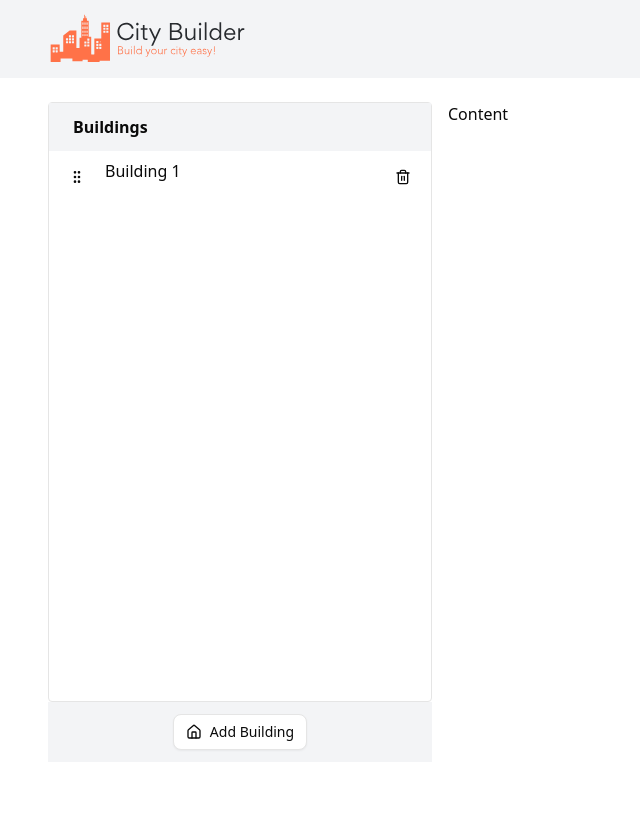
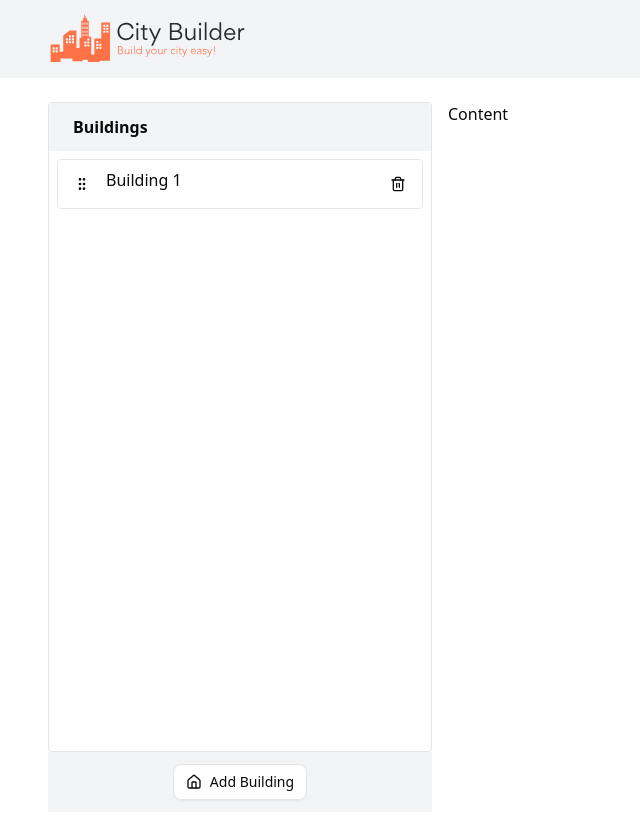
Before and after one commit to dhwind/city-builder, a Next.js app: page /en in a window 1280 px wide. Both pictures are taken after a click on the button "Add Building". Shown: the whole page, without its empty margins (0-640 px from the left). Before the commit the page ends 800 px from the top, so only its background shows below. Built offline with nearby package versions, Linux system fonts and the light colour scheme.

Commit message:
implemented sorted drag & drop feature

```diff
--- a/package.json
+++ b/package.json
@@ -13,6 +13,9 @@
     "prepare": "husky"
   },
   "dependencies": {
+    "@dnd-kit/core": "^6.3.1",
+    "@dnd-kit/sortable": "^10.0.0",
+    "@dnd-kit/utilities": "^3.2.2",
     "@radix-ui/react-dropdown-menu": "^2.1.6",
     "@radix-ui/react-slot": "^1.1.2",
     "@tanstack/react-query": "^5.66.9",
--- a/src/app/[locale]/layout.tsx
+++ b/src/app/[locale]/layout.tsx
@@ -1,11 +1,10 @@
 import React from 'react';
-import pick from 'lodash/pick';
 import { Roboto } from 'next/font/google';
-import { NextIntlClientProvider, useMessages } from 'next-intl';
 import ReactQueryProvider from '@/providers/react-query';
 
 import '@/styles/globals.css';
 
+import ClientTranslationsProvider from '@/providers/client-translations';
 import Header from './header';
 
 const roboto = Roboto({
@@ -15,23 +14,15 @@ const roboto = Roboto({
 
 type RootLayoutProps = Readonly<{
   children: React.ReactNode;
-  params: { locale: string };
+  params: Promise<{ locale: string }>;
 }>;
 
-const RootLayout: React.FC<RootLayoutProps> = ({
-  children,
-  params: { locale },
-}) => {
-  const messages = useMessages();
+const RootLayout: React.FC<RootLayoutProps> = async ({ children, params }) => {
+  const { locale } = await params;
 
   return (
     <ReactQueryProvider>
-      <NextIntlClientProvider
-        messages={
-          // … and provide the relevant messages
-          pick(messages, 'builder')
-        }
-      >
+      <ClientTranslationsProvider>
         <html lang={locale}>
           <body className={`${roboto.variable} antialiased`}>
             <Header />
@@ -40,7 +31,7 @@ const RootLayout: React.FC<RootLayoutProps> = ({
             </main>
           </body>
         </html>
-      </NextIntlClientProvider>
+      </ClientTranslationsProvider>
     </ReactQueryProvider>
   );
 };
--- a/src/app/[locale]/page.tsx
+++ b/src/app/[locale]/page.tsx
@@ -2,7 +2,7 @@ import { getTranslations } from 'next-intl/server';
 import Builder from '@/features/builder';
 
 type Params = {
-  params: { locale: string };
+  params: Promise<{ locale: string }>;
 };
 
 export async function generateMetadata({ params }: Params): Promise<{
--- a/src/features/builder/components/cards/buildings-card-item.tsx
+++ b/src/features/builder/components/cards/buildings-card-item.tsx
@@ -1,8 +1,11 @@
 import { GripVertical } from 'lucide-react';
 import { Trash2 } from 'lucide-react';
+import { useSortable } from '@dnd-kit/sortable';
+import { CSS } from '@dnd-kit/utilities';
 import { Button } from '@/components/ui/button';
 import { Building } from '@/types/builder';
 import { useBuilderStore } from '@/store/builder';
+import { cn } from '@/lib/utils';
 
 type ComponentProps = {
   building: Building;
@@ -11,17 +14,52 @@ type ComponentProps = {
 const BuildingsCardItem: React.FC<ComponentProps> = ({ building }) => {
   const { removeBuilding } = useBuilderStore();
 
+  const {
+    attributes,
+    listeners,
+    transform,
+    transition,
+    isDragging,
+    setNodeRef,
+    setActivatorNodeRef,
+  } = useSortable({
+    id: building.uuid,
+  });
+
+  const style = {
+    transform: CSS.Transform.toString(transform),
+    transition,
+  };
+
   return (
-    <li className="w-full p-2 hover:bg-gray-50 flex gap-x-2">
+    <li
+      id={`building-card-${building.uuid}`}
+      className={`w-full p-2 border rounded hover:bg-gray-50 flex gap-x-2 ${isDragging ? 'opacity-[.4] bg-gray-50' : ''}`}
+      ref={setNodeRef}
+      style={style}
+    >
       <div>
-        <Button variant="ghost" className="cursor-grab">
+        <Button
+          variant="ghost"
+          className={cn(
+            '!h-auto !p-2',
+            isDragging ? 'cursor-grabbing' : 'cursor-grab',
+          )}
+          ref={setActivatorNodeRef}
+          {...attributes}
+          {...listeners}
+        >
           <GripVertical size={24} />
         </Button>
       </div>
       <div className="flex flex-col w-full">
         <div className="flex justify-between gap-x-2">
           <div>{building.name}</div>
-          <Button variant="ghost" onClick={() => removeBuilding(building.uuid)}>
+          <Button
+            variant="ghost"
+            className="!h-auto !p-2"
+            onClick={() => removeBuilding(building.uuid)}
+          >
             <Trash2 size={24} />
           </Button>
         </div>
--- a/src/features/builder/components/cards/buildings-cards-list.tsx
+++ b/src/features/builder/components/cards/buildings-cards-list.tsx
@@ -3,19 +3,22 @@
 import { House } from 'lucide-react';
 
 import { useTranslations } from 'next-intl';
-import BuildingsCardItem from './buildings-card-item';
+import { UniqueIdentifier } from '@dnd-kit/core';
+import { verticalListSortingStrategy } from '@dnd-kit/sortable';
 import { useBuilderStore } from '@/store/builder';
 import { Button } from '@/components/ui/button';
 import { generateUUID } from '@/utils/uuid';
 import { builderConfig } from '@/config/builder';
 import LoaderLayout from '@/layouts/loader';
+import DndSort from '@/providers/dnd-sort';
+import BuildingsCardItem from './buildings-card-item';
 
 const BuildingsCardsList: React.FC = () => {
   const t = useTranslations('builder');
 
-  const { buildings, pending, addBuilding } = useBuilderStore();
+  const { buildings, pending, addBuilding, setBuildings } = useBuilderStore();
 
-  console.log(addBuilding);
+  const buildingsUuids = buildings.map(b => b.uuid);
 
   const handleAddNewBuilding = () => {
     addBuilding({
@@ -27,17 +30,43 @@ const BuildingsCardsList: React.FC = () => {
     });
   };
 
+  const renderActiveCardOverlay = (activeBuildingUuid: UniqueIdentifier) => {
+    const activeBuilding = buildings.find(b => b.uuid === activeBuildingUuid)!;
+
+    return <BuildingsCardItem building={activeBuilding} />;
+  };
+
+  const handleBuildingCardsDragEnd = (
+    sortedBuildingsUuids: UniqueIdentifier[],
+  ) => {
+    const newBuildings = sortedBuildingsUuids
+      .map(uuid => buildings.find(b => b.uuid === uuid))
+      .filter(b => !!b);
+
+    setBuildings(newBuildings);
+  };
+
   return (
     <section id="buildings-cards" className="col-span-1">
-      <div className="w-full max-h-[600px] h-[600px] border rounded flex flex-col">
+      <div className="border rounded">
         <div className="w-full bg-gray-100 px-6 py-3 font-bold">
           {t('buildings')}
         </div>
+        <div className="w-full max-h-[600px] h-[600px] overflow-y-auto overflow-x-hidden relative p-2">
           <LoaderLayout isLoading={pending}>
-          {buildings?.length > 0 ? (
-            <ul>
-              {buildings!.map(building => (
-                <BuildingsCardItem key={building.uuid} building={building} />
+            <DndSort
+              items={buildingsUuids}
+              strategy={verticalListSortingStrategy}
+              renderActiveItem={renderActiveCardOverlay}
+              onDragEndHandler={handleBuildingCardsDragEnd}
+            >
+              {buildings.length > 0 ? (
+                <ul className="flex flex-col gap-y-2 ">
+                  {buildings?.map(building => (
+                    <BuildingsCardItem
+                      key={building.uuid}
+                      building={building}
+                    />
                   ))}
                 </ul>
               ) : (
@@ -45,7 +74,9 @@ const BuildingsCardsList: React.FC = () => {
                   {t('noBuildings')}
                 </div>
               )}
+            </DndSort>
           </LoaderLayout>
+        </div>
       </div>
       <div className="flex justify-center align-center mt-auto bg-gray-100 px-6 py-3 ">
         <Button variant="outline" onClick={handleAddNewBuilding}>
--- a/src/features/builder/index.tsx
+++ b/src/features/builder/index.tsx
@@ -3,7 +3,7 @@ import BuildingsContent from './components/content/buildings-content';
 
 const Builder: React.FC = () => {
   return (
-    <div className="w-full grid gap-4 grid-cols-1 md:grid-cols-2 lg:grid-cols-3">
+    <div className="w-full grid gap-4 grid-cols-1 md:grid-cols-2 xl:grid-cols-3">
       <BuildingsCardsList />
       <BuildingsContent />
     </div>
--- a/src/layouts/loader.tsx
+++ b/src/layouts/loader.tsx
@@ -29,7 +29,10 @@ const LoaderLayout: React.FC<ComponentProps> = ({
     <>
       {isLoading ? (
         <div
-          className={cn('flex items-center justify-center gap-x-2', className)}
+          className={cn(
+            'flex items-center justify-center gap-x-2 p-2',
+            className,
+          )}
         >
           <Spinner size={size} />
           {message ? <div>{t(message)}</div> : ''}
--- /dev/null
+++ b/src/providers/client-translations.tsx
@@ -0,0 +1,15 @@
+import { pick } from 'lodash';
+import { NextIntlClientProvider, useMessages } from 'next-intl';
+
+const ClientTranslationsProvider: React.FC<{ children: React.ReactNode }> = ({
+  children,
+}) => {
+  const messages = useMessages();
+  return (
+    <NextIntlClientProvider messages={pick(messages, 'builder')}>
+      {children}
+    </NextIntlClientProvider>
+  );
+};
+
+export default ClientTranslationsProvider;
--- /dev/null
+++ b/src/providers/dnd-sort.tsx
@@ -0,0 +1,101 @@
+import {
+  closestCenter,
+  defaultDropAnimationSideEffects,
+  DndContext,
+  DragEndEvent,
+  DragOverlay,
+  DragStartEvent,
+  DropAnimation,
+  KeyboardSensor,
+  PointerSensor,
+  UniqueIdentifier,
+  useSensor,
+  useSensors,
+} from '@dnd-kit/core';
+import {
+  arrayMove,
+  SortableContext,
+  sortableKeyboardCoordinates,
+  SortingStrategy,
+} from '@dnd-kit/sortable';
+import { useState } from 'react';
+
+type ComponentProps = {
+  children: React.ReactNode;
+  items: UniqueIdentifier[];
+  strategy: SortingStrategy;
+  renderActiveItem: (item: UniqueIdentifier) => React.ReactNode;
+  onDragEndHandler: (sortedItems: UniqueIdentifier[]) => void;
+};
+
+const dropAnimationConfig: DropAnimation = {
+  sideEffects: defaultDropAnimationSideEffects({
+    styles: {
+      active: {
+        opacity: '0.4',
+      },
+    },
+  }),
+};
+
+const DndSort: React.FC<ComponentProps> = ({
+  children,
+  items,
+  strategy,
+  renderActiveItem,
+  onDragEndHandler,
+}) => {
+  const [activeId, setActiveId] = useState<UniqueIdentifier | null>(null);
+
+  const sensors = useSensors(
+    useSensor(PointerSensor),
+    useSensor(KeyboardSensor, {
+      coordinateGetter: sortableKeyboardCoordinates,
+    }),
+  );
+
+  const handleDragStart = (event: DragStartEvent) => {
+    const { active } = event;
+
+    setActiveId(active.id);
+  };
+
+  const handleDragEnd = (event: DragEndEvent) => {
+    const { active, over } = event;
+
+    if (active.id !== over?.id) {
+      // id can be string or number; in our case it's a string
+      const oldIndex = items.indexOf(active?.id as string);
+      const newIndex = items.indexOf(over?.id as string);
+
+      const sortedItems = arrayMove(items, oldIndex, newIndex);
+
+      onDragEndHandler(sortedItems);
+    }
+
+    setActiveId(null);
+  };
+
+  const handleDragCancel = () => {
+    setActiveId(null);
+  };
+
+  return (
+    <DndContext
+      sensors={sensors}
+      collisionDetection={closestCenter}
+      onDragStart={handleDragStart}
+      onDragEnd={handleDragEnd}
+      onDragCancel={handleDragCancel}
+    >
+      <SortableContext items={items} strategy={strategy}>
+        {children}
+      </SortableContext>
+      <DragOverlay dropAnimation={dropAnimationConfig}>
+        {activeId ? renderActiveItem(activeId) : null}
+      </DragOverlay>
+    </DndContext>
+  );
+};
+
+export default DndSort;
--- a/src/store/builder.ts
+++ b/src/store/builder.ts
@@ -7,6 +7,7 @@ type BuilderState = {
   buildings: Building[];
   addBuilding: (building: Building) => void;
   removeBuilding: (uuid: string) => void;
+  setBuildings: (buildings: Building[]) => void;
 };
 
 type CurrentStore = Store & BuilderState;
@@ -27,6 +28,11 @@ const useBuilderStore = create<CurrentStore>()(
           buildings: state.buildings.filter(building => building.uuid !== uuid),
         })),
       setPending: value => set({ pending: value }),
+      setBuildings: (buildings: Building[]) =>
+        set(state => ({
+          ...state,
+          buildings,
+        })),
     }),
     {
       name: 'builder-storage',
```
Also changed, not shown: 1 other file (tests, documents, lock files or other folders). Lines whose indentation alone changed are shown as unchanged.
